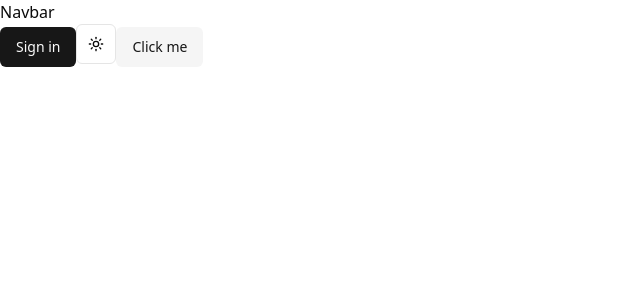
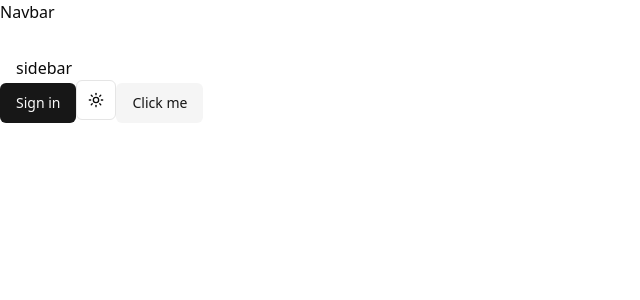
Before and after one commit to capmahin/Socially, a Next.js app: page / in a window 1280 px wide. Shown: the top 300 px of the page, without its empty margins (0-640 px from the left). Built offline with nearby package versions, Linux system fonts and the light colour scheme; no server answers.

Commit message:
add 3 more divs for sidebar

```diff
--- a/src/app/layout.tsx
+++ b/src/app/layout.tsx
@@ -40,7 +40,15 @@
           >
             <div className="min-h-screen">
               <Navbar />
-              <main>{children}</main>
+              <main className="py-8">
+                {/* container to center the content */}
+                <div className="max-w-7xl mx-auto px-4">
+                  <div className="grid gird-cols-1 lg:grid-cols-12 gap-6">
+                    <div className="hidden lg:block lg:col-span-3">sidebar</div>
+                  </div>
+                </div>
+                {children}
+              </main>
             </div>
           </ThemeProvider>
         </body>
```
